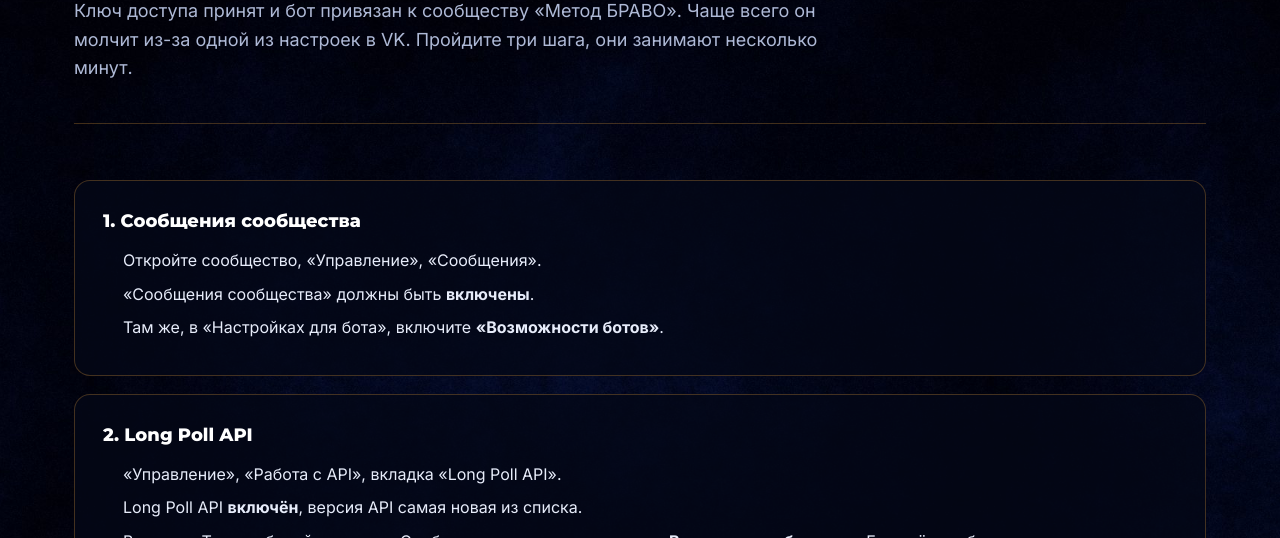
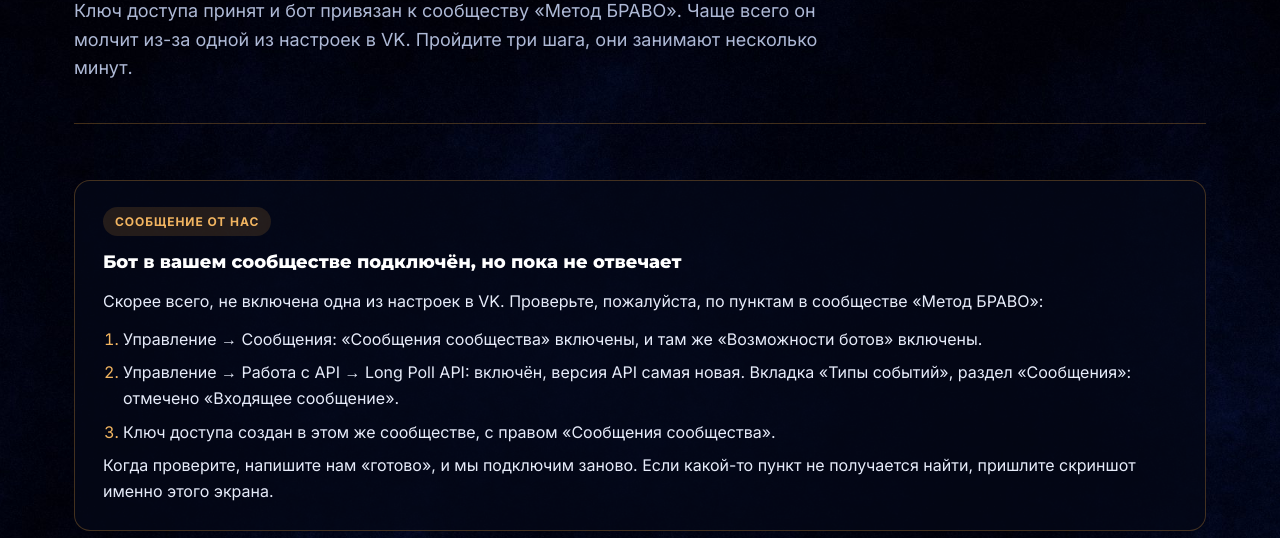
Before and after one commit to murzzsite/bravo-method, a plain HTML site: page vk-bot.html in a window 1280 px wide. Shown: the part 262-800 px from the top of the page. Drawn offline with Linux system fonts and the light colour scheme.

Commit message:
VK-бот: карточка с сообщением на странице инструкции
Co-Authored-By: Claude Sonnet 5.5 <noreply@anthropic.com>

```diff
--- a/vk-bot.html
+++ b/vk-bot.html
@@ -19,6 +19,19 @@
     <p class="eyebrow">Инструкция · VK-бот</p>
     <h1>Бот подключён, но не отвечает: что проверить в сообществе</h1>
     <p class="doc-hero__lead">Ключ доступа принят и бот привязан к сообществу «Метод БРАВО». Чаще всего он молчит из-за одной из настроек в VK. Пройдите три шага, они занимают несколько минут.</p>
+  </section>
+  <section class="doc-section">
+    <div class="card">
+      <span class="tag">Сообщение от нас</span>
+      <p class="card__title">Бот в вашем сообществе подключён, но пока не отвечает</p>
+      <p>Скорее всего, не включена одна из настроек в VK. Проверьте, пожалуйста, по пунктам в сообществе «Метод БРАВО»:</p>
+      <ol class="ul">
+        <li>Управление → Сообщения: «Сообщения сообщества» включены, и там же «Возможности ботов» включены.</li>
+        <li>Управление → Работа с API → Long Poll API: включён, версия API самая новая. Вкладка «Типы событий», раздел «Сообщения»: отмечено «Входящее сообщение».</li>
+        <li>Ключ доступа создан в этом же сообществе, с правом «Сообщения сообщества».</li>
+      </ol>
+      <p>Когда проверите, напишите нам «готово», и мы подключим заново. Если какой-то пункт не получается найти, пришлите скриншот именно этого экрана.</p>
+    </div>
   </section>
   <section class="doc-section">
     <div class="card">
```
